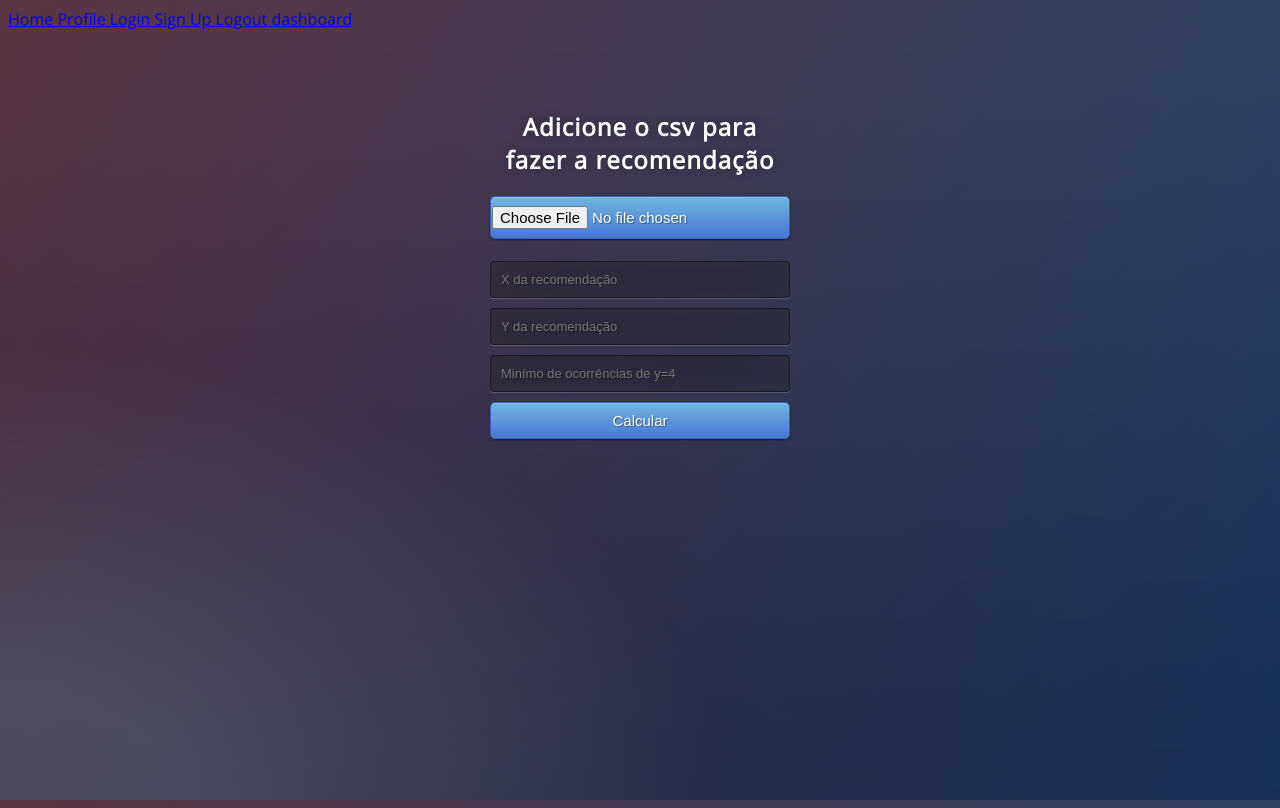
After one commit to danielicapui/api-sistema-recomendacao, a Flask app: template templates/index.html in a window 1280 px wide. The commit adds this page. Run offline with Flask 2, Linux system fonts and the light colour scheme; the template is opened without the code that fills it, so the values that code supplies are empty.

Commit message:
Criando botão,melhorando a interface e css

```diff
--- a/app.py
+++ b/app.py
@@ -1,4 +1,4 @@
-from flask import Flask
+from flask import Flask, redirect, url_for
 from flask_login import LoginManager
 from py2neo import Graph
 from models import Usuario
@@ -31,4 +31,7 @@ def create_app():
             user2.id=user2.getId()
             return user2
         return None
+    @login_manager.unauthorized_handler
+    def unauthorized():
+        return redirect(url_for("auth.login"))
     return app
--- a/main.py
+++ b/main.py
@@ -1,5 +1,5 @@
-from flask import Flask,render_template,Blueprint
-from flask_login import login_required,current_user
+from flask import Flask, redirect,render_template,Blueprint,url_for
+from flask_login import login_required,current_user,user_logged_in
 from app import create_app,db
 main= Blueprint("main",__name__,url_prefix="/main")
 @main.route('/home')
@@ -11,4 +11,7 @@ def profile():
     return render_template('profile.html',nome=current_user.nome)
 if __name__=="__main__":
     ap=create_app()
+    @ap.route('/')
+    def index():
+        return redirect(url_for("auth.login"))
     ap.run(debug =True,host='0.0.0.0')
--- /dev/null
+++ b/static/scripts/script.js
@@ -0,0 +1 @@
+document.getElementsByTagName("h1")[0].style.fontSize = "6vw";
--- /dev/null
+++ b/static/styles/style.css
@@ -0,0 +1,57 @@
+@import url(https://fonts.googleapis.com/css?family=Open+Sans);
+.btn { display: inline-block; *display: inline; *zoom: 1; padding: 4px 10px 4px; margin-bottom: 0; font-size: 13px; line-height: 18px; color: #333333; text-align: center;text-shadow: 0 1px 1px rgba(255, 255, 255, 0.75); vertical-align: middle; background-color: #f5f5f5; background-image: -moz-linear-gradient(top, #ffffff, #e6e6e6); background-image: -ms-linear-gradient(top, #ffffff, #e6e6e6); background-image: -webkit-gradient(linear, 0 0, 0 100%, from(#ffffff), to(#e6e6e6)); background-image: -webkit-linear-gradient(top, #ffffff, #e6e6e6); background-image: -o-linear-gradient(top, #ffffff, #e6e6e6); background-image: linear-gradient(top, #ffffff, #e6e6e6); background-repeat: repeat-x; filter: progid:dximagetransform.microsoft.gradient(startColorstr=#ffffff, endColorstr=#e6e6e6, GradientType=0); border-color: #e6e6e6 #e6e6e6 #e6e6e6; border-color: rgba(0, 0, 0, 0.1) rgba(0, 0, 0, 0.1) rgba(0, 0, 0, 0.25); border: 1px solid #e6e6e6; -webkit-border-radius: 4px; -moz-border-radius: 4px; border-radius: 4px; -webkit-box-shadow: inset 0 1px 0 rgba(255, 255, 255, 0.2), 0 1px 2px rgba(0, 0, 0, 0.05); -moz-box-shadow: inset 0 1px 0 rgba(255, 255, 255, 0.2), 0 1px 2px rgba(0, 0, 0, 0.05); box-shadow: inset 0 1px 0 rgba(255, 255, 255, 0.2), 0 1px 2px rgba(0, 0, 0, 0.05); cursor: pointer; *margin-left: .3em; }
+.btn:hover, .btn:active, .btn.active, .btn.disabled, .btn[disabled] { background-color: #e6e6e6; }
+.btn-large { padding: 9px 1px; font-size: 15px; line-height: normal; -webkit-border-radius: 5px; -moz-border-radius: 500px; border-radius: 5px; }
+.btn:hover { color: #333333; text-decoration: none; background-color: #e6e6e6; background-position: 0 -15px; -webkit-transition: background-position 0.1s linear; -moz-transition: background-position 0.1s linear; -ms-transition: background-position 0.1s linear; -o-transition: background-position 0.1s linear; transition: background-position 0.1s linear; }
+.btn-primary, .btn-primary:hover { text-shadow: 0 -1px 0 rgba(0, 0, 0, 0.25); color: #ffffff; }
+.btn-primary.active { color: rgba(255, 255, 255, 0.75); }
+.btn-primary { background-color: #4a77d4; background-image: -moz-linear-gradient(top, #6eb6de, #4a77d4); background-image: -ms-linear-gradient(top, #6eb6de, #4a77d4); background-image: -webkit-gradient(linear, 0 0, 0 100%, from(#6eb6de), to(#4a77d4)); background-image: -webkit-linear-gradient(top, #6eb6de, #4a77d4); background-image: -o-linear-gradient(top, #6eb6de, #4a77d4); background-image: linear-gradient(top, #6eb6de, #4a77d4); background-repeat: repeat-x; filter: progid:dximagetransform.microsoft.gradient(startColorstr=#6eb6de, endColorstr=#4a77d4, GradientType=0);  border: 1px solid #3762bc; text-shadow: 1px 1px 1px rgba(0,0,0,0.4); box-shadow: inset 0 1px 0 rgba(255, 255, 255, 0.2), 0 1px 2px rgba(0, 0, 0, 0.5); }
+.btn-primary:hover, .btn-primary:active, .btn-primary.active, .btn-primary.disabled, .btn-primary[disabled] { filter: none; background-color: #4a77d4; }
+.btn-block { width: 100%; display:block; }
+
+* { -webkit-box-sizing:border-box; -moz-box-sizing:border-box; -ms-box-sizing:border-box; -o-box-sizing:border-box; box-sizing:border-box; }
+
+html { width: 100%; height:100%; overflow:hidden; }
+
+body {
+	width: 100%;
+	height:100%;
+	font-family: 'Open Sans', sans-serif;
+	background: #092756;
+	background: -moz-radial-gradient(0% 100%, ellipse cover, rgba(104,128,138,.4) 10%,rgba(138,114,76,0) 40%),-moz-linear-gradient(top,  rgba(57,173,219,.25) 0%, rgba(42,60,87,.4) 100%), -moz-linear-gradient(-45deg,  #670d10 0%, #092756 100%);
+	background: -webkit-radial-gradient(0% 100%, ellipse cover, rgba(104,128,138,.4) 10%,rgba(138,114,76,0) 40%), -webkit-linear-gradient(top,  rgba(57,173,219,.25) 0%,rgba(42,60,87,.4) 100%), -webkit-linear-gradient(-45deg,  #670d10 0%,#092756 100%);
+	background: -o-radial-gradient(0% 100%, ellipse cover, rgba(104,128,138,.4) 10%,rgba(138,114,76,0) 40%), -o-linear-gradient(top,  rgba(57,173,219,.25) 0%,rgba(42,60,87,.4) 100%), -o-linear-gradient(-45deg,  #670d10 0%,#092756 100%);
+	background: -ms-radial-gradient(0% 100%, ellipse cover, rgba(104,128,138,.4) 10%,rgba(138,114,76,0) 40%), -ms-linear-gradient(top,  rgba(57,173,219,.25) 0%,rgba(42,60,87,.4) 100%), -ms-linear-gradient(-45deg,  #670d10 0%,#092756 100%);
+	background: -webkit-radial-gradient(0% 100%, ellipse cover, rgba(104,128,138,.4) 10%,rgba(138,114,76,0) 40%), linear-gradient(to bottom,  rgba(57,173,219,.25) 0%,rgba(42,60,87,.4) 100%), linear-gradient(135deg,  #670d10 0%,#092756 100%);
+	filter: progid:DXImageTransform.Microsoft.gradient( startColorstr='#3E1D6D', endColorstr='#092756',GradientType=1 );
+}
+.recomendacoes {
+	position: absolute;
+	top: 30%;
+	left: 50%;
+	margin: -150px 0 0 -150px;
+	width:300px;
+	height:300px;
+}
+.recomendacoes h2 { color: #fff; text-shadow: 0 0 10px rgba(0,0,0,0.3); letter-spacing:1px; text-align:center; }
+
+input {
+	width: 100%;
+	margin-bottom: 10px;
+	background: rgba(0,0,0,0.3);
+	border: none;
+	outline: none;
+	padding: 10px;
+	font-size: 13px;
+	color: #fff;
+	text-shadow: 1px 1px 1px rgba(0,0,0,0.3);
+	border: 1px solid rgba(0,0,0,0.3);
+	border-radius: 4px;
+	box-shadow: inset 0 -5px 45px rgba(100,100,100,0.2), 0 1px 1px rgba(255,255,255,0.2);
+	-webkit-transition: box-shadow .5s ease;
+	-moz-transition: box-shadow .5s ease;
+	-o-transition: box-shadow .5s ease;
+	-ms-transition: box-shadow .5s ease;
+	transition: box-shadow .5s ease;
+}
+input:focus { box-shadow: inset 0 -5px 45px rgba(100,100,100,0.4), 0 1px 1px rgba(255,255,255,0.2); }
--- /dev/null
+++ b/templates/index.html
@@ -0,0 +1,80 @@
+<!DOCTYPE html>
+<html lang="pt-br" >
+<head>
+  <meta charset="UTF-8">
+  <title>Sistema de Recomendação</title>
+  <link rel="stylesheet" href="{{ url_for('static',filename='styles/style.css')}}">
+
+</head>
+<body>
+    <section class="hero is-primary is-fullheight">
+            <div class="hero-head">
+                <nav class="navbar">
+                    <div class="container">
+
+                        <div id="navbarMenuHeroA" class="navbar-menu">
+                            <div class="navbar-end">
+                                <a href="{{ url_for('main.home') }}" class="navbar-item">
+                                    Home
+                                </a>
+                                <a href="{{ url_for('main.profile') }}" class="navbar-item">
+                                    Profile
+                                </a>
+                                <a href="{{ url_for('auth.login') }}" class="navbar-item">
+                                    Login
+                                </a>
+                                <a href="{{ url_for('auth.signup') }}" class="navbar-item">
+                                    Sign Up
+                                </a>
+                                <a href="{{ url_for('auth.logout') }}" class="navbar-item">
+                                    Logout
+                                </a>
+                                <a href="{{ url_for('api.dashboard') }}" class="navbar-item">
+                                    dashboard
+                                </a>
+                            </div>
+                        </div>
+                    </div>
+                </nav>
+            </div>
+{% block content %}
+<div class="recomendacoes">
+  <h2>Adicione o csv para fazer a recomendação</h2>
+    <div class="box">
+        {% with messages = get_flashed_messages() %}
+        {% if messages %}
+            <div class="notification is-danger">
+                {{ messages[0] }}
+            </div>
+        {% endif %}
+        {% endwith %}
+{% endblock %}
+        <form method="POST" action="/api/recomendar" enctype="multipart/form-data">
+            <div class="field">
+                <div class="control">
+                    <input type="file" name="arquivo" class="btn btn-primary btn-block btn-large"> <br>
+                </div>
+            </div>
+            <div class="field">
+                <div class="control">
+                    <input class="input is-large" type="text" name="feature" placeholder="X da recomendação">
+                </div>
+            </div>
+            <div class="field">
+                <div class="control">
+                    <input class="input is-large" type="text" name="target" placeholder="Y da recomendação">
+                </div>
+            </div>
+            <div class="field">
+                <div class="control">
+                    <input class="input is-large" type="number" name="target_count" placeholder="Minímo de ocorrências de y=4">
+                </div>
+            </div>
+            <button type="submit" class="btn btn-primary btn-block btn-large">Calcular</button>
+        </form>
+    </div>
+</div>
+<!-- partial -->
+  <script  src="{{ url_for('static',filename='scripts/script.css')}}"></script>
+</body>
+</html>
--- a/templates/login.html
+++ b/templates/login.html
@@ -14,13 +14,13 @@
         <form method="POST" action="/auth/login">
             <div class="field">
                 <div class="control">
-                    <input class="input is-large" type="email" name="email" placeholder="Your Email" autofocus="">
+                    <input class="input is-large" type="email" name="email" placeholder="Seu Email" autofocus="">
                 </div>
             </div>
 
             <div class="field">
                 <div class="control">
-                    <input class="input is-large" type="password" name="senha" placeholder="Your Password">
+                    <input class="input is-large" type="password" name="senha" placeholder="Sua Password">
                 </div>
             </div>
             <div class="field">
```
Also changed, not shown: api.py (+12 -10 lines), auth.py (+8 -3 lines), sistema_recomendacao.py (+16 -0 lines), static/csv/resultado_2.csv (added, +32 -0 lines), 1 other file.
